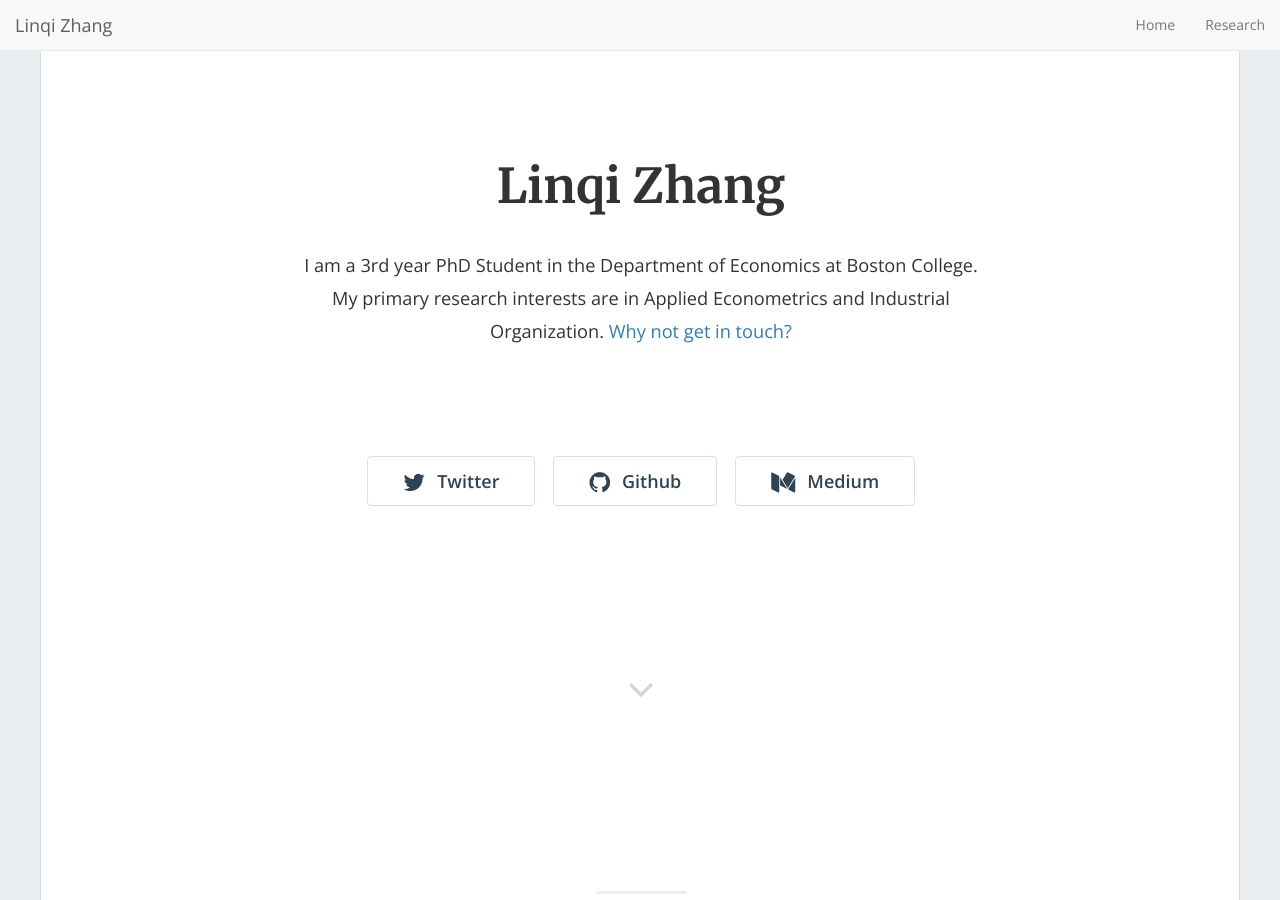
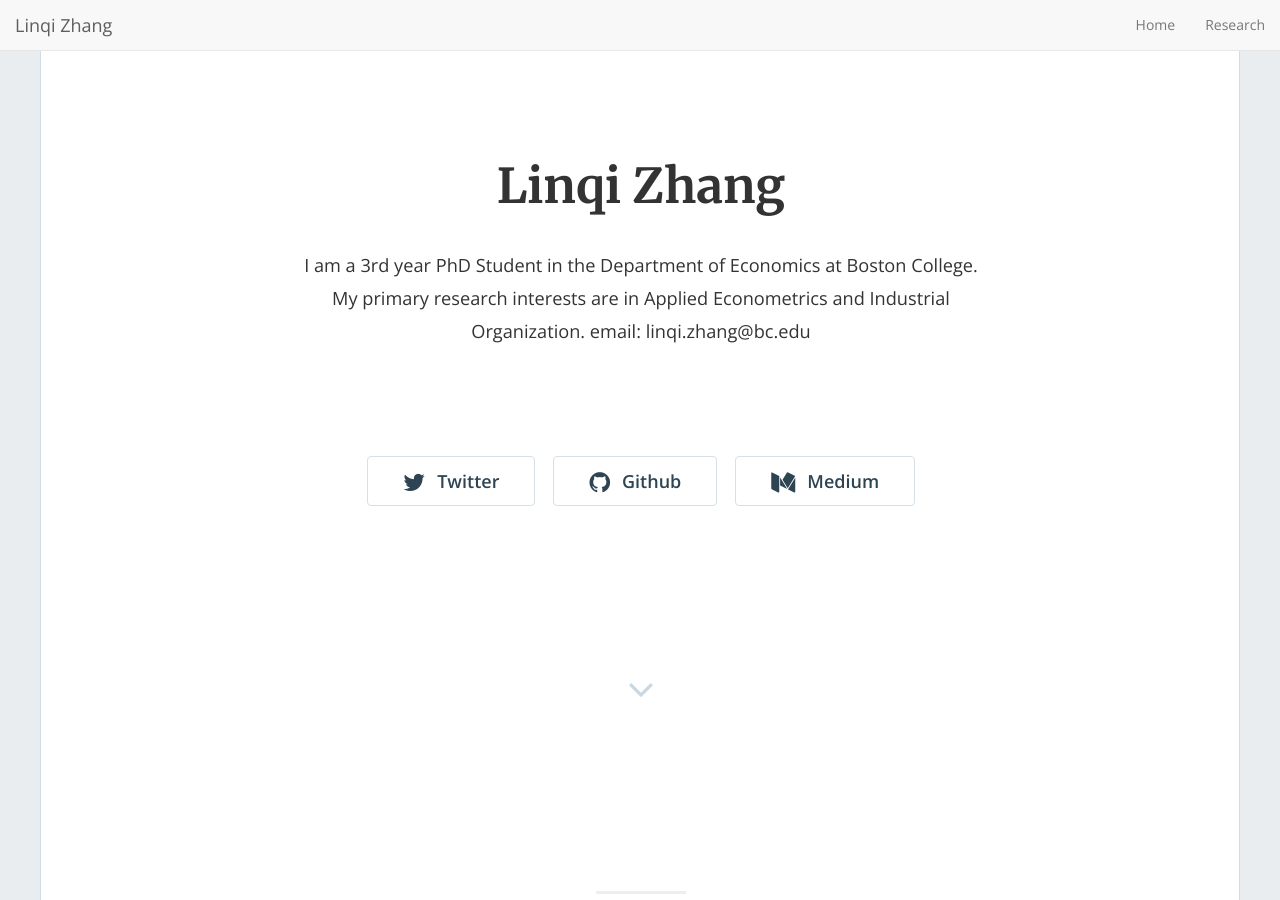
Before and after one commit to zhanglinqi/zhanglinqi.github.io, a Jekyll site: the page built from index.html, in a window 1280 px wide and 900 px high. Built offline with Jekyll 4.4.1, drawn with Linux system fonts in a browser that asks for light colours; nearby versions of some CDN libraries; the list of posts is cut into pages by our own code.

Commit message:
no message

```diff
--- a/_config.yml
+++ b/_config.yml
@@ -15,7 +15,11 @@
 # in the templates via {{ site.myvariable }}.
 title: "Linqi Zhang"
 email: 'linqi.zhang@bc.edu'
-description: "I am a 3rd year PhD Student in the Department of Economics at Boston College. My primary research interests are in Applied Econometrics and Industrial Organization."
+description: "I am a 3rd year PhD Student in the Department of Economics at Boston College.
+
+My primary research interests are in Applied Econometrics and Industrial Organization.
+
+email: linqi.zhang@bc.edu"
 baseurl: "" # the subpath of your site, e.g. /blog
 url: "https://zhanglinqi.github.io" # the base hostname & protocol for your site, e.g. https://example.com
 # twitter_username: 'jamigibbs'
@@ -92,7 +96,7 @@ pagination:
 footer_text: '© 2021 Linqi Zhang'
 admin_name: 'Linqi Zhang'
 google_analytics: "UA-9999999-99" # Update with your own tracking ID
-enable_contact: true
+enable_contact: false
 
 #### Phantom Navigation menu
 enable_nav: true
```
